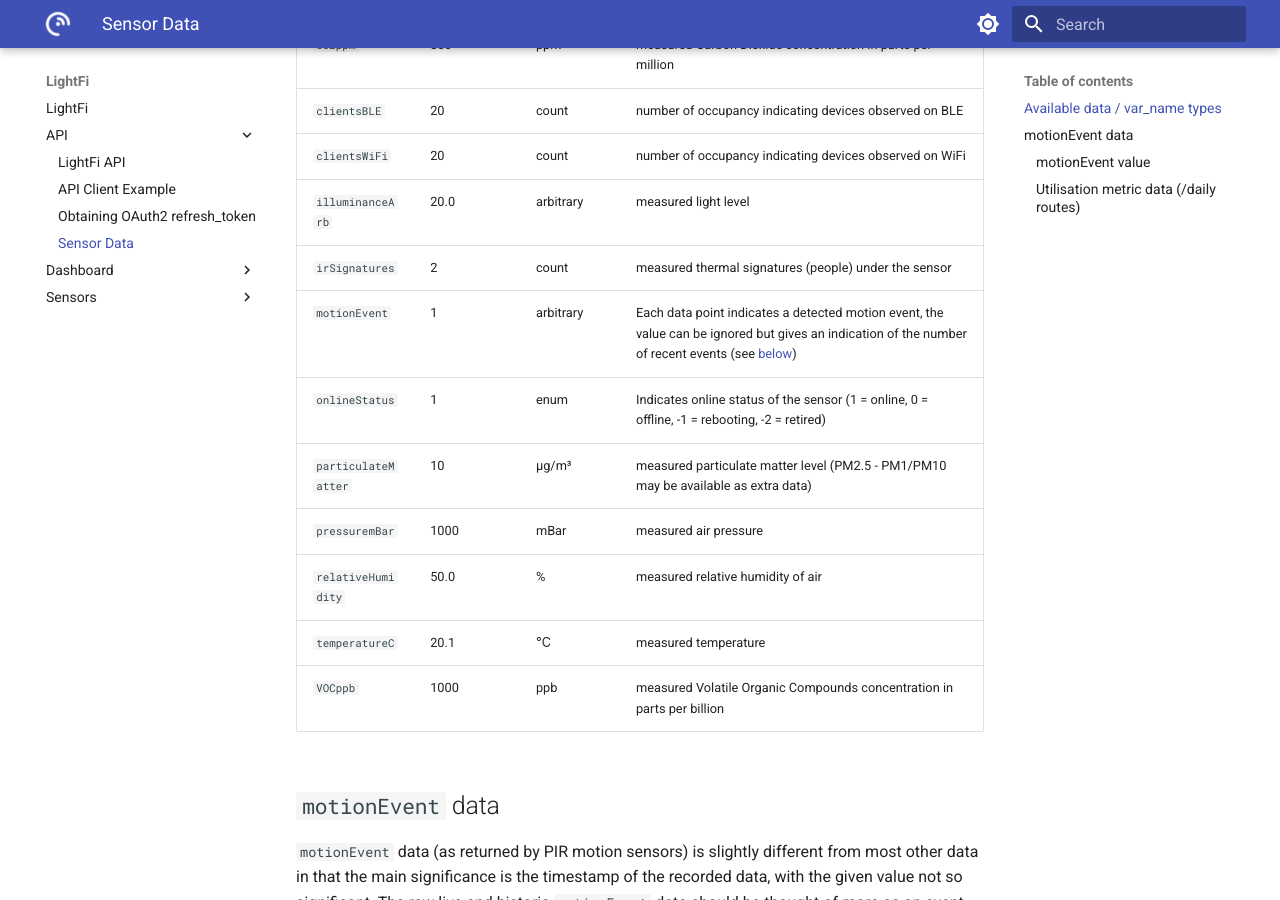
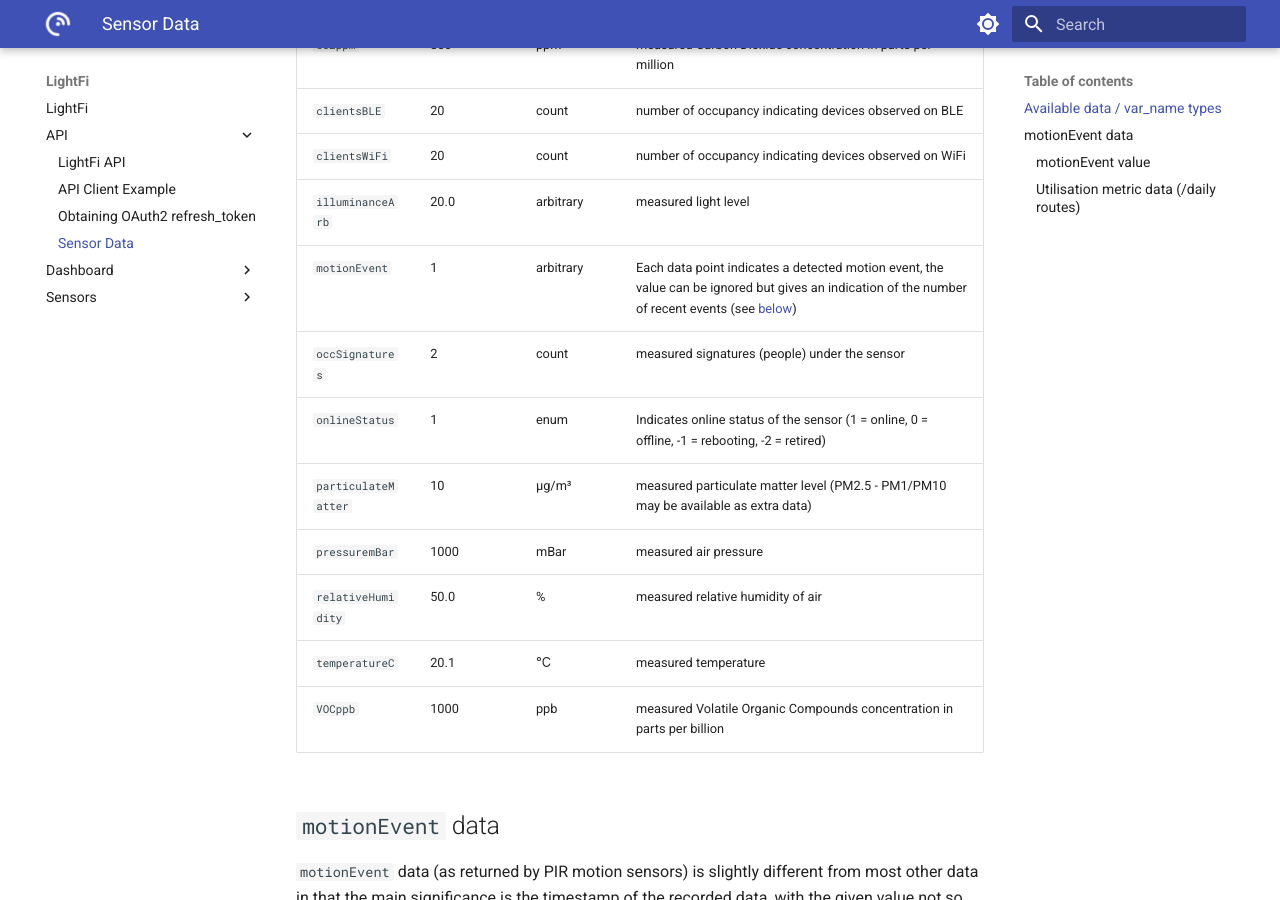
Before and after one commit to LightFiLimited/lf-documentation, an MkDocs documentation site: the page built from docs/API/data.md, in a window 1280 px wide and 900 px high, scrolled down 554 px. Built offline with MkDocs 1.6.1 and Material for MkDocs 9.7.7, drawn with Linux system fonts in a browser that asks for light colours.

Commit message:
occSignatures instead of irSignatures

```diff
--- a/docs/API/data.md
+++ b/docs/API/data.md
@@ -12,8 +12,8 @@ Each sensor may report multiple data of different types e.g. temperature, humidi
 | `clientsBLE` | 20  | count | number of occupancy indicating devices observed on BLE |
 | `clientsWiFi` | 20  | count | number of occupancy indicating devices observed on WiFi |
 | `illuminanceArb` | 20.0  | arbitrary | measured light level |
-| `irSignatures` | 2  | count | measured thermal signatures (people) under the sensor |
 | `motionEvent` | 1  | arbitrary | Each data point indicates a detected motion event, the value can be ignored but gives an indication of the number of recent events (see [below](#motionevent-data)) |
+| `occSignatures` | 2  | count | measured signatures (people) under the sensor |
 | `onlineStatus` | 1  | enum | Indicates online status of the sensor (1 = online, 0 = offline, -1 = rebooting, -2 = retired) |
 | `particulateMatter` | 10  | µg/m³ | measured particulate matter level (PM2.5 - PM1/PM10 may be available as extra data) |
 | `pressuremBar` | 1000  | mBar | measured air pressure |
```
